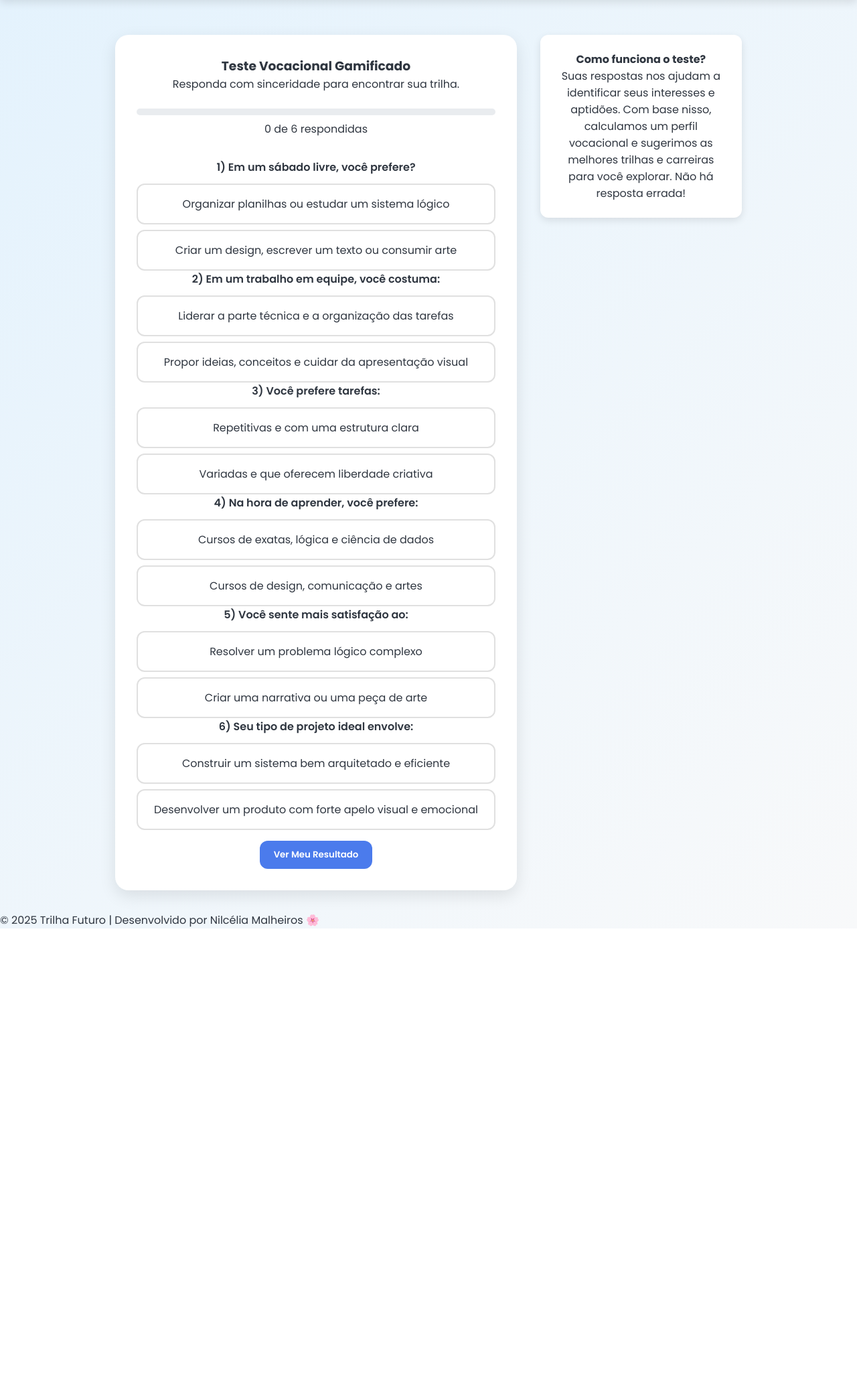
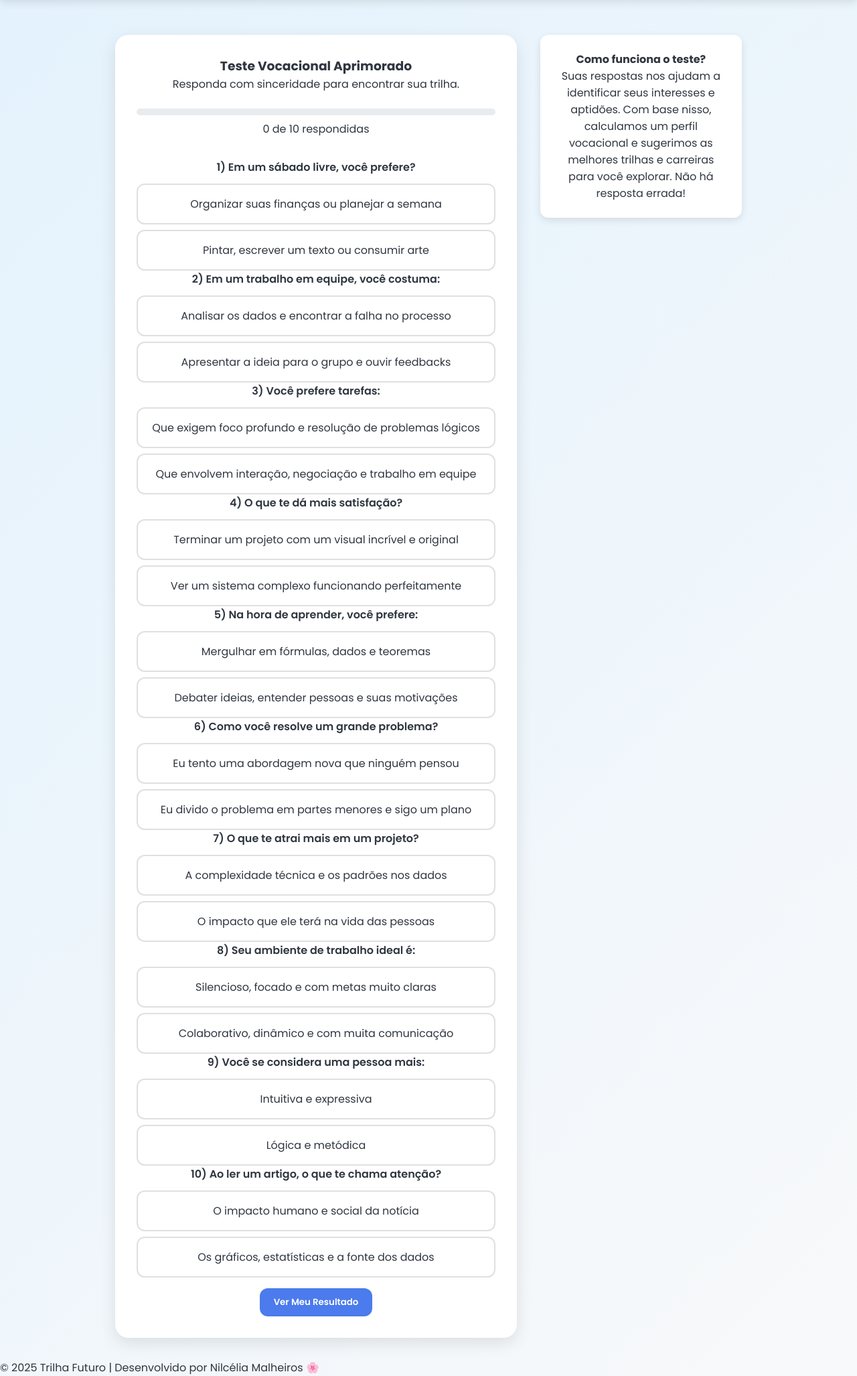
Before and after one commit to malheirosnascimento-gif/trilhafuturo_app, a Flask app: page /teste in a window 1280 px wide. Shown: the part 121-2175 px from the top of the page at 67% size. Before the commit the page ends 1507 px from the top, so only its background shows below. Run offline with Flask 3, Linux system fonts and the light colour scheme; a user stored in the database is signed in.

Commit message:
IMPLEMENTAÇÃO: Teste com 10 perguntas e páginas de trilhas

```diff
--- a/app.py
+++ b/app.py
@@ -115,25 +115,91 @@ RECOMENDACOES = {
         "nome": "Área de Humanas",
         "descricao": "Perfil criativo e social, com forte habilidade de comunicação e interesse por relações humanas.",
         "carreiras": ["Psicólogo", "Professor", "Jornalista", "Advogado", "RH"],
-        "trilhas": ["Licenciatura", "Bacharelado em Humanidades"],
-        "cursos_recomendados": ["Psicologia", "Letras", "História", "Direito", "Pedagogia"]
+        "cursos_recomendados": ["Psicologia", "Letras", "História", "Direito", "Pedagogia"],
+        # --- ADIÇÃO ---
+        "trilhas": [
+            {
+                "id_trilha": "humanas_comunicacao",
+                "titulo": "Fundamentos da Comunicação Social",
+                "duracao": "4 Semanas",
+                "modulos": [
+                    {"nome": "Introdução à Comunicação", "link": "#"},
+                    {"nome": "Comunicação e Oratória", "link": "#"},
+                    {"nome": "Escrita Criativa", "link": "#"}
+                ]
+            },
+            {
+                "id_trilha": "humanas_psicologia",
+                "titulo": "Introdução à Psicologia",
+                "duracao": "6 Semanas",
+                "modulos": [
+                    {"nome": "Psicologia Comportamental", "link": "#"},
+                    {"nome": "Processos Cognitivos", "link": "#"}
+                ]
+            }
+        ]
+        # --- FIM DA ADIÇÃO ---
     },
     "exatas": {
         "nome": "Área de Exatas",
         "descricao": "Perfil analítico e lógico, com aptidão para números e resolução de problemas complexos.",
         "carreiras": ["Engenheiro", "Cientista de Dados", "Desenvolvedor", "Matemático"],
-        "trilhas": ["Engenharia", "Tecnologia", "Matemática Aplicada"],
-        "cursos_recomendados": ["Engenharia", "Ciência da Computação", "Matemática", "Física"]
+        "cursos_recomendados": ["Engenharia", "Ciência da Computação", "Matemática", "Física"],
+        # --- ADIÇÃO ---
+        "trilhas": [
+            {
+                "id_trilha": "exatas_programacao",
+                "titulo": "Fundamentos da Programação",
+                "duracao": "8 Semanas",
+                "modulos": [
+                    {"nome": "Lógica de Programação", "link": "#"},
+                    {"nome": "Introdução ao Python", "link": "#"},
+                    {"nome": "Estrutura de Dados", "link": "#"}
+                ]
+            },
+            {
+                "id_trilha": "exatas_dados",
+                "titulo": "Introdução à Análise de Dados",
+                "duracao": "6 Semanas",
+                "modulos": [
+                    {"nome": "SQL Básico", "link": "#"},
+                    {"nome": "Estatística para Dados", "link": "#"},
+                    {"nome": "Visualização (Power BI/Tableau)", "link": "#"}
+                ]
+            }
+        ]
+        # --- FIM DA ADIÇÃO ---
     },
     "biologicas": {
         "nome": "Área de Biológicas",
         "descricao": "Perfil observador e investigativo, com interesse por seres vivos e processos naturais.",
         "carreiras": ["Médico", "Biólogo", "Enfermeiro", "Pesquisador"],
-        "trilhas": ["Medicina", "Biológicas", "Saúde"],
-        "cursos_recomendados": ["Medicina", "Biologia", "Enfermagem", "Farmácia"]
+        "cursos_recomendados": ["Medicina", "Biologia", "Enfermagem", "Farmácia"],
+        # --- ADIÇÃO ---
+        "trilhas": [
+            {
+                "id_trilha": "bio_saude",
+                "titulo": "Fundamentos da Área da Saúde",
+                "duracao": "10 Semanas",
+                "modulos": [
+                    {"nome": "Anatomia Humana Básica", "link": "#"},
+                    {"nome": "Bioquímica Celular", "link": "#"},
+                    {"nome": "Saúde Coletiva", "link": "#"}
+                ]
+            },
+            {
+                "id_trilha": "bio_ambiental",
+                "titulo": "Ecologia e Ciências Ambientais",
+                "duracao": "8 Semanas",
+                "modulos": [
+                    {"nome": "Ecossistemas Brasileiros", "link": "#"},
+                    {"nome": "Gestão Ambiental", "link": "#"}
+                ]
+            }
+        ]
+        # --- FIM DA ADIÇÃO ---
     }
 }
-
 # --- MIDDLEWARE DE AUTENTICAÇÃO ---
 @app.before_request
 def check_authentication():
@@ -379,7 +445,27 @@ def resultado():
     nome = session.get("usuario_nome", "Visitante")
 
     return render_template("resultado.html", perfil=perfil, nome=nome)
+@app.route("/trilha/<id_trilha>")
+def trilha(id_trilha):
+    # Esta rota é acessível publicamente (ou protegida pelo @app.before_request se você preferir)
+    trilha_encontrada = None
+    perfil_key = None
 
+    # Procura a trilha em todos os perfis
+    for key, perfil in RECOMENDACOES.items():
+        for trilha_obj in perfil.get('trilhas', []):
+            if trilha_obj['id_trilha'] == id_trilha:
+                trilha_encontrada = trilha_obj
+                perfil_key = key
+                break
+        if trilha_encontrada:
+            break
+
+    if not trilha_encontrada:
+        flash("Trilha não encontrada.", "danger")
+        return redirect(url_for("dashboard"))
+
+    return render_template("trilha.html", trilha=trilha_encontrada, perfil_key=perfil_key)
 @app.route("/chat", methods=["GET", "POST"])
 @limiter.limit("10 per minute")
 def chat():
--- a/templates/teste.html
+++ b/templates/teste.html
@@ -5,13 +5,13 @@
 <div class="grid" style="margin-top:20px; align-items: flex-start;">
 
   <div class="col-8 card teste-card">
-    <h3 class="title">Teste Vocacional Gamificado</h3>
+    <h3 class="title">Teste Vocacional Aprimorado</h3>
     <p class="subtitle small-muted">Responda com sinceridade para encontrar sua trilha.</p>
 
     <div class="progress-bar-container">
       <div id="progressBar" class="progress-bar"></div>
     </div>
-    <div id="progressText" class="progress-text small-muted">0 de 6 respondidas</div>
+    <div id="progressText" class="progress-text small-muted">0 de 10 respondidas</div>
 
     <form id="testeForm" action="{{ url_for('teste') }}" method="POST" class="form-quiz">
 
@@ -21,12 +21,12 @@
           <label class="question-title">1) Em um sábado livre, você prefere?</label>
           <div class="question-options">
             <label class="question-option" for="q1_opt1">
-              <input type="radio" id="q1_opt1" name="q1" value="analitico" required>
-              <span>Organizar planilhas ou estudar um sistema lógico</span>
+              <input type="radio" id="q1_opt1" name="q1" value="organizado" required>
+              <span>Organizar suas finanças ou planejar a semana</span>
             </label>
             <label class="question-option" for="q1_opt2">
               <input type="radio" id="q1_opt2" name="q1" value="criativo">
-              <span>Criar um design, escrever um texto ou consumir arte</span>
+              <span>Pintar, escrever um texto ou consumir arte</span>
             </label>
           </div>
         </div>
@@ -36,11 +36,11 @@
           <div class="question-options">
             <label class="question-option" for="q2_opt1">
               <input type="radio" id="q2_opt1" name="q2" value="analitico" required>
-              <span>Liderar a parte técnica e a organização das tarefas</span>
+              <span>Analisar os dados e encontrar a falha no processo</span>
             </label>
             <label class="question-option" for="q2_opt2">
-              <input type="radio" id="q2_opt2" name="q2" value="criativo">
-              <span>Propor ideias, conceitos e cuidar da apresentação visual</span>
+              <input type="radio" id="q2_opt2" name="q2" value="social">
+              <span>Apresentar a ideia para o grupo e ouvir feedbacks</span>
             </label>
           </div>
         </div>
@@ -50,53 +50,109 @@
           <div class="question-options">
             <label class="question-option" for="q3_opt1">
               <input type="radio" id="q3_opt1" name="q3" value="analitico" required>
-              <span>Repetitivas e com uma estrutura clara</span>
+              <span>Que exigem foco profundo e resolução de problemas lógicos</span>
             </label>
             <label class="question-option" for="q3_opt2">
-              <input type="radio" id="q3_opt2" name="q3" value="criativo">
-              <span>Variadas e que oferecem liberdade criativa</span>
+              <input type="radio" id="q3_opt2" name="q3" value="social">
+              <span>Que envolvem interação, negociação e trabalho em equipe</span>
             </label>
           </div>
         </div>
 
         <div class="question">
-          <label class="question-title">4) Na hora de aprender, você prefere:</label>
+          <label class="question-title">4) O que te dá mais satisfação?</label>
           <div class="question-options">
             <label class="question-option" for="q4_opt1">
-              <input type="radio" id="q4_opt1" name="q4" value="analitico" required>
-              <span>Cursos de exatas, lógica e ciência de dados</span>
+              <input type="radio" id="q4_opt1" name="q4" value="criativo" required>
+              <span>Terminar um projeto com um visual incrível e original</span>
             </label>
             <label class="question-option" for="q4_opt2">
-              <input type="radio" id="q4_opt2" name="q4" value="criativo">
-              <span>Cursos de design, comunicação e artes</span>
+              <input type="radio" id="q4_opt2" name="q4" value="organizado">
+              <span>Ver um sistema complexo funcionando perfeitamente</span>
             </label>
           </div>
         </div>
 
         <div class="question">
-          <label class="question-title">5) Você sente mais satisfação ao:</label>
+          <label class="question-title">5) Na hora de aprender, você prefere:</label>
           <div class="question-options">
             <label class="question-option" for="q5_opt1">
               <input type="radio" id="q5_opt1" name="q5" value="analitico" required>
-              <span>Resolver um problema lógico complexo</span>
+              <span>Mergulhar em fórmulas, dados e teoremas</span>
             </label>
             <label class="question-option" for="q5_opt2">
-              <input type="radio" id="q5_opt2" name="q5" value="criativo">
-              <span>Criar uma narrativa ou uma peça de arte</span>
+              <input type="radio" id="q5_opt2" name="q5" value="social">
+              <span>Debater ideias, entender pessoas e suas motivações</span>
             </label>
           </div>
         </div>
 
         <div class="question">
-          <label class="question-title">6) Seu tipo de projeto ideal envolve:</label>
+          <label class="question-title">6) Como você resolve um grande problema?</label>
           <div class="question-options">
             <label class="question-option" for="q6_opt1">
-              <input type="radio" id="q6_opt1" name="q6" value="analitico" required>
-              <span>Construir um sistema bem arquitetado e eficiente</span>
+              <input type="radio" id="q6_opt1" name="q6" value="criativo" required>
+              <span>Eu tento uma abordagem nova que ninguém pensou</span>
             </label>
             <label class="question-option" for="q6_opt2">
-              <input type="radio" id="q6_opt2" name="q6" value="criativo">
-              <span>Desenvolver um produto com forte apelo visual e emocional</span>
+              <input type="radio" id="q6_opt2" name="q6" value="organizado">
+              <span>Eu divido o problema em partes menores e sigo um plano</span>
+            </label>
+          </div>
+        </div>
+
+        <div class="question">
+          <label class="question-title">7) O que te atrai mais em um projeto?</label>
+          <div class="question-options">
+            <label class="question-option" for="q7_opt1">
+              <input type="radio" id="q7_opt1" name="q7" value="analitico" required>
+              <span>A complexidade técnica e os padrões nos dados</span>
+            </label>
+            <label class="question-option" for="q7_opt2">
+              <input type="radio" id="q7_opt2" name="q7" value="social">
+              <span>O impacto que ele terá na vida das pessoas</span>
+            </label>
+          </div>
+        </div>
+
+        <div class="question">
+          <label class="question-title">8) Seu ambiente de trabalho ideal é:</label>
+          <div class="question-options">
+            <label class="question-option" for="q8_opt1">
+              <input type="radio" id="q8_opt1" name="q8" value="organizado" required>
+              <span>Silencioso, focado e com metas muito claras</span>
+            </label>
+            <label class="question-option" for="q8_opt2">
+              <input type="radio" id="q8_opt2" name="q8" value="social">
+              <span>Colaborativo, dinâmico e com muita comunicação</span>
+            </label>
+          </div>
+        </div>
+
+        <div class="question">
+          <label class="question-title">9) Você se considera uma pessoa mais:</label>
+          <div class="question-options">
+            <label class="question-option" for="q9_opt1">
+              <input type="radio" id="q9_opt1" name="q9" value="criativo" required>
+              <span>Intuitiva e expressiva</span>
+            </label>
+            <label class="question-option" for="q9_opt2">
+              <input type="radio" id="q9_opt2" name="q9" value="analitico">
+              <span>Lógica e metódica</span>
+            </label>
+          </div>
+        </div>
+
+        <div class="question">
+          <label class="question-title">10) Ao ler um artigo, o que te chama atenção?</label>
+          <div class="question-options">
+            <label class="question-option" for="q10_opt1">
+              <input type="radio" id="q10_opt1" name="q10" value="social" required>
+              <span>O impacto humano e social da notícia</span>
+            </label>
+            <label class="question-option" for="q10_opt2">
+              <input type="radio" id="q10_opt2" name="q10" value="organizado">
+              <span>Os gráficos, estatísticas e a fonte dos dados</span>
             </label>
           </div>
         </div>
@@ -123,7 +179,7 @@
 <script>
   document.addEventListener('DOMContentLoaded', () => {
     const form = document.getElementById('testeForm');
-    const totalQuestions = form.querySelectorAll('.question').length; // AGORA VAI CONTAR 6
+    const totalQuestions = form.querySelectorAll('.question').length;
     const progressBar = document.getElementById('progressBar');
     const progressText = document.getElementById('progressText');
 
```
Also changed, not shown: templates/resultado.html (+9 -1 lines), templates/trilha.html (added, +40 -0 lines), trilhafuturo.db.
